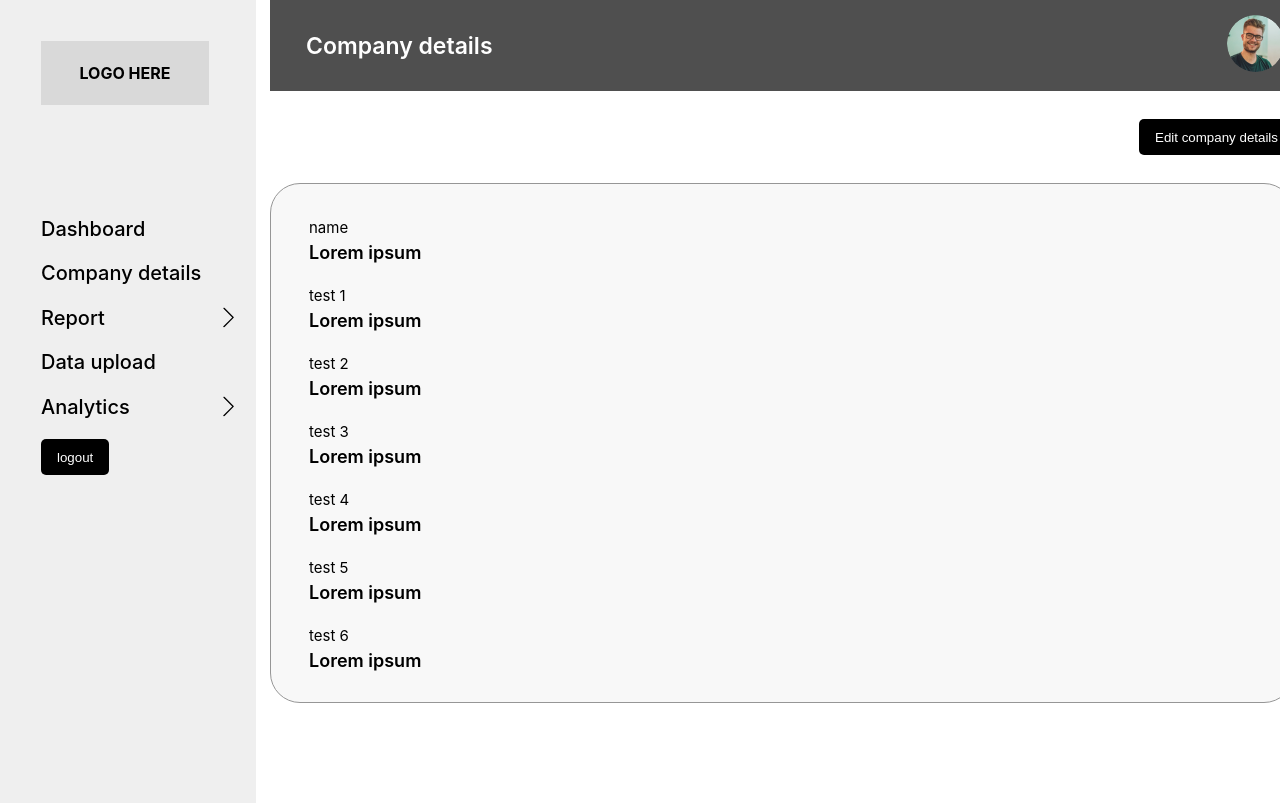
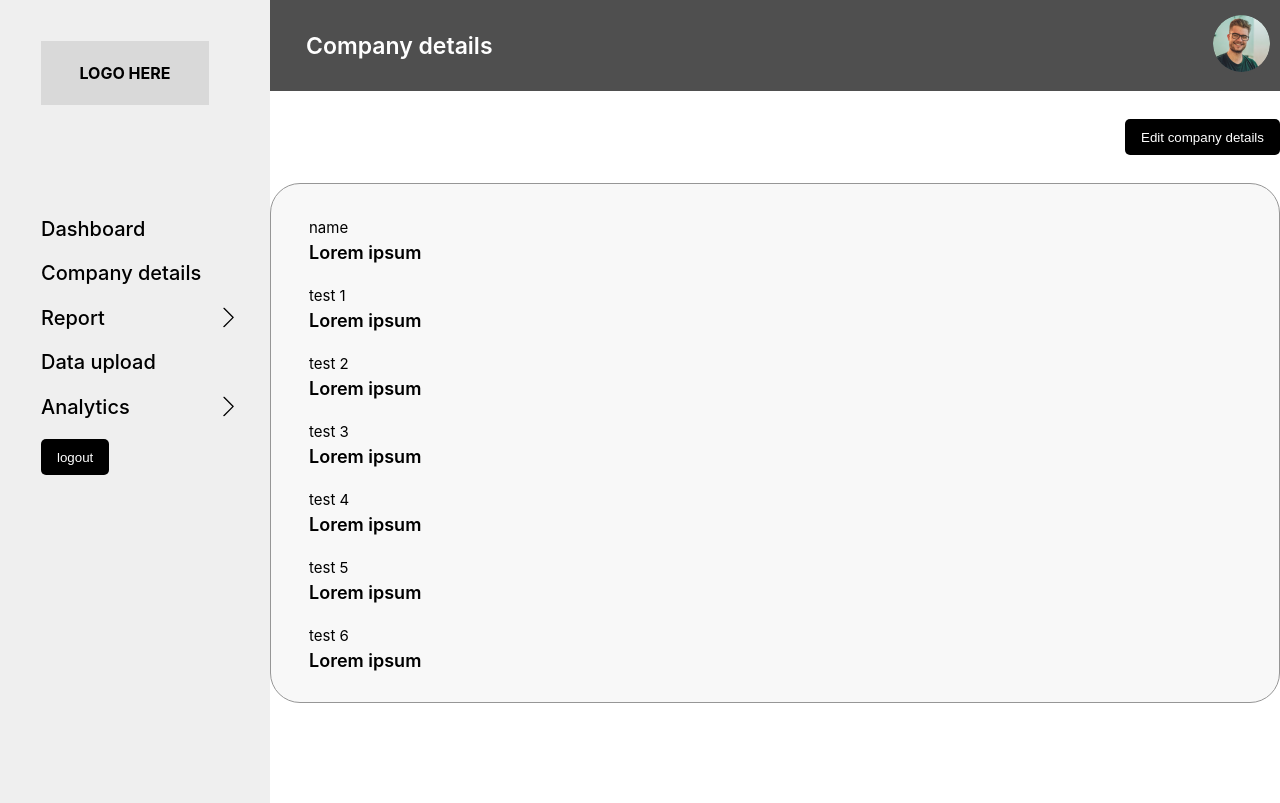
Before and after one commit to TT8-React/Team-5, a React (Create React App) app: page /Home in a window 1280 px wide. Built offline with nearby package versions, Linux system fonts and the light colour scheme; sample sign-in values are in the browser's storage.

Commit message:
fixe the layout style

```diff
--- a/src/Routes.js
+++ b/src/Routes.js
@@ -7,6 +7,7 @@ import LogIn from "./pages/LogIn"
 import CompanyDetails from "./pages/CompanyDetails"
 import ProfileDetails from "./pages/ProfileDetails"
 import PrivateRoute from "./PriveteRoutes"
+import Layout from "./components/Layout/Layout"
 
 const MyRoutes = ()=>{
     const [ isAuthenticated,  ] = useContext(AuthContext);
@@ -18,6 +19,7 @@ const MyRoutes = ()=>{
           <Route path="/Home" element={<PrivateRoute/>}>
             <Route index element={<CompanyDetails/>} />
             <Route path="ProfileDetails" element={<ProfileDetails/>} />
+            <Route path="*" element={<Layout/>} />
             <Route path="*" element={<PageNotFound/>} />
           </Route>
             <Route path="/*" element={<PageNotFound/>} />
--- a/src/components/Header/styled.js
+++ b/src/components/Header/styled.js
@@ -5,7 +5,6 @@ export const StyleHeader = styled.header`
   justify-content: space-between;
   align-items: center;
   padding: 10px;
-  width: 80vw;
   height: 91px;
   background: #4f4f4f;
   h2 {
--- a/src/components/SideBar/styled.js
+++ b/src/components/SideBar/styled.js
@@ -2,7 +2,6 @@ import styled from "styled-components";
 
 export const StyleSideBar = styled.div`
   background-color: #efefef;
-  width: 20vw;
   min-height: 100vh;
   padding: 41px;
   display: flex;
```
